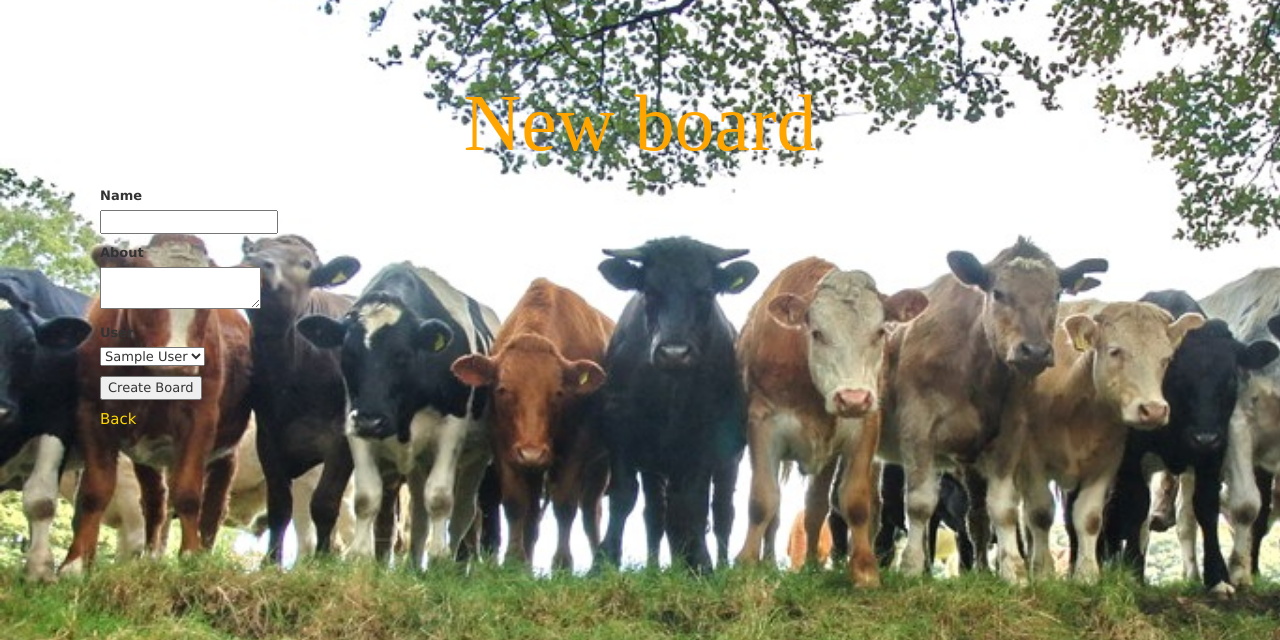
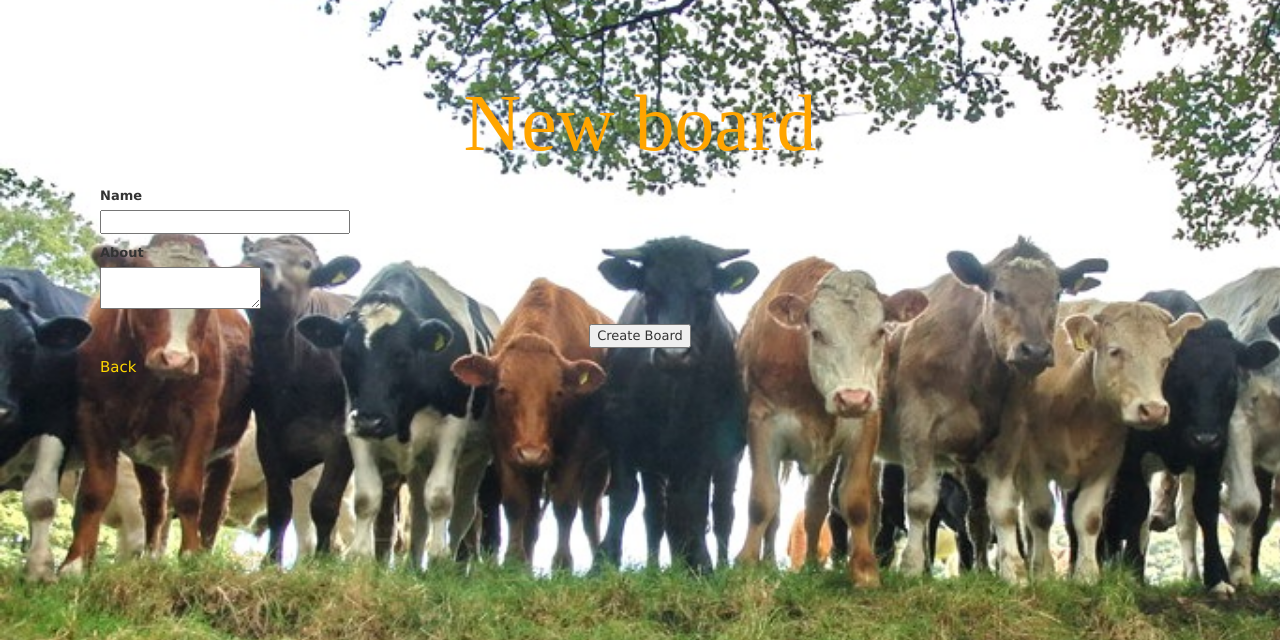
Before and after one commit to keleighlynch/Pinterest_Latest, a Rails app: page /boards/new in a window 1280 px wide. Shown: the part 51-691 px from the top of the page. Run offline with Rails 7, Linux system fonts and the light colour scheme; tables that the repository leaves empty hold one stand-in row (values such as "Sample post"); style sheets or scripts are compiled from the project's sources; some libraries are stand-ins or nearby versions.

Commit message:
Automate board / current user association

```diff
--- a/app/assets/stylesheets/application.css
+++ b/app/assets/stylesheets/application.css
@@ -58,6 +58,7 @@ td {
 	padding: 5px;
 	font-family: Apple Symbols;
 	font-size: 15px;
+	color: gold;
 
 	}
 
@@ -89,6 +90,7 @@ a:link, a:visited, a:hover, a:active {
 	margin-left:auto;
 	margin-right: auto;
 	padding: 20px;
+	color: gold;
 }
 
 .navbar2 a {
@@ -99,7 +101,8 @@ p {
 	text-align:center;
 	padding: 5px;
 	font-family: Copperplate;
-	font-size: 20px;
+	font-size: 15px;
+	color: orange;
 
 }
 
@@ -111,4 +114,14 @@ body {
 	background-size: 1500px;
 	padding: 100px;
 }
+
+.field input {
+	font-family: courier;
+	font-size: 15px;
+	text-align: center;
+	width: 250px;
 }
+
+.actions {
+text-align: center;
+}
--- a/app/controllers/boards_controller.rb
+++ b/app/controllers/boards_controller.rb
@@ -36,6 +36,8 @@ class BoardsController < ApplicationController
   # POST /boards.json
   def create
     @board = Board.new(board_params)
+    @board.user = current_user
+
 
     respond_to do |format|
       if @board.save
--- a/app/views/boards/_form.html.erb
+++ b/app/views/boards/_form.html.erb
@@ -19,10 +19,10 @@
     <%= f.label :about %><br>
     <%= f.text_area :about %>
   </div>
-  <div class="field">
+  <!-- <div class="field">
     <%= f.label :user_id %><br>
     <%= f.collection_select(:user_id, User.all, :id, :full_name)%>
-  </div>
+  </div> -->
   <div class="actions">
     <%= f.submit %>
   </div>
--- a/app/views/boards/index.html.erb
+++ b/app/views/boards/index.html.erb
@@ -15,7 +15,7 @@
       <tr>
         <td><%= board.name %></td>
         <td><%= board.about %></td>
-        <td><%= board.user_id %></td>
+        <td><%= board.user.full_name %></td>
         <td><%= link_to 'Show', board %></td>
         <td><%= link_to 'Edit', edit_board_path(board) %></td>
 
--- a/app/views/boards/show.html.erb
+++ b/app/views/boards/show.html.erb
@@ -12,7 +12,7 @@
 
 <p>
   <strong>User:</strong>
-  <%= @board.user.full_name %>
+  <%= @board.user.full_name rescue "N/A" %>
 </p>
 
 <%= link_to 'Edit', edit_board_path(@board) %> |
```
